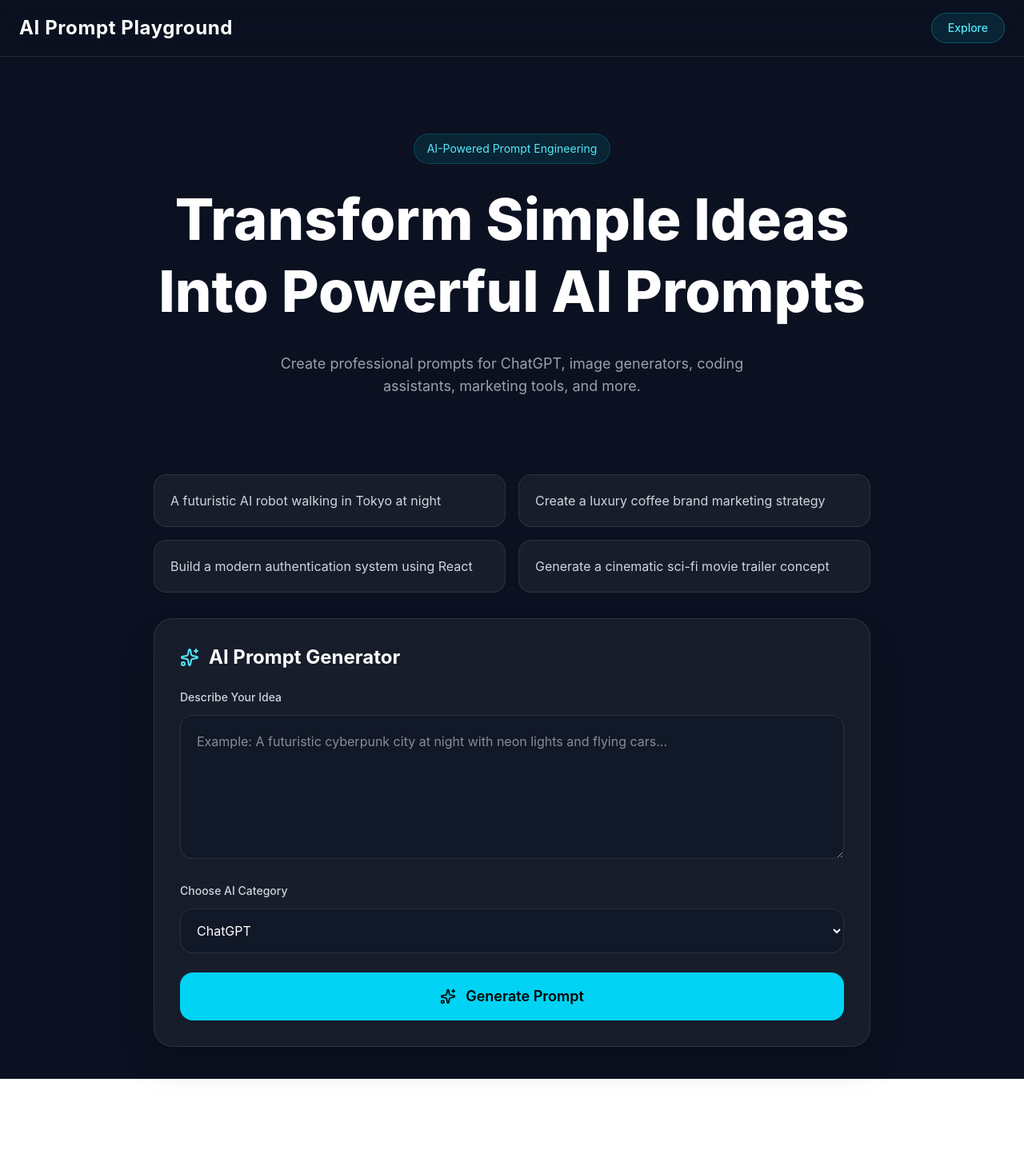
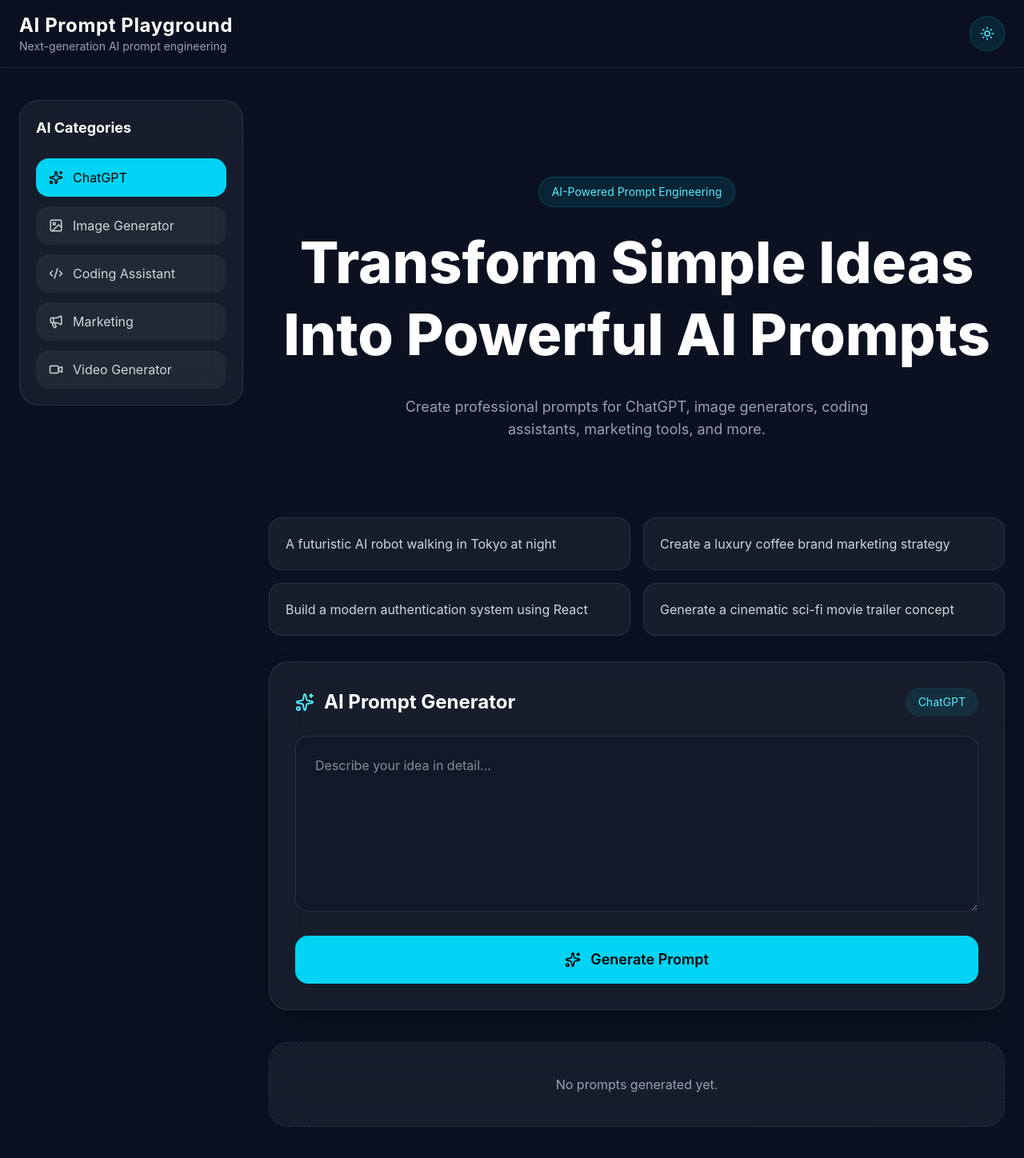
Before and after one commit to djabranemmd/ai-prompt-playground, a React (Vite) app: page / in a window 1280 px wide. Shown: the whole page at 80% size. Before the commit the page ends 1349 px from the top, so only its background shows below. Built offline with nearby package versions, Linux system fonts and the light colour scheme.

Commit message:
Add sidebar and theme switcher

```diff
--- a/src/App.jsx
+++ b/src/App.jsx
@@ -5,9 +5,15 @@
 import Hero from './components/Hero'
 import PromptBox from './components/PromptBox'
 import PromptHistory from './components/PromptHistory'
+import Sidebar from './components/Sidebar'
 
 function App() {
   const [promptHistory, setPromptHistory] = useState([])
+
+  const [category, setCategory] =
+    useState('ChatGPT')
+
+  const [darkMode, setDarkMode] = useState(true)
 
   useEffect(() => {
     const savedPrompts =
@@ -17,8 +23,12 @@
     setPromptHistory(savedPrompts)
   }, [])
 
+  const themeClasses = darkMode
+    ? 'bg-[#0b1120] text-white'
+    : 'bg-[#f3f7ff] text-black'
+
   return (
-    <div className="min-h-screen bg-[#0b1120] text-white">
+    <div className={`min-h-screen transition ${themeClasses}`}>
       <Toaster position="top-right" />
 
       <div className="fixed inset-0 -z-10 overflow-hidden">
@@ -27,17 +37,31 @@
         <div className="absolute bottom-[-10%] right-[-10%] h-[400px] w-[400px] rounded-full bg-purple-500/20 blur-3xl" />
       </div>
 
-      <Navbar />
+      <Navbar
+        darkMode={darkMode}
+        setDarkMode={setDarkMode}
+      />
 
-      <main className="px-6">
-        <Hero />
-
-        <PromptBox
-          promptHistory={promptHistory}
-          setPromptHistory={setPromptHistory}
+      <main className="mx-auto grid max-w-7xl gap-8 px-6 py-10 lg:grid-cols-[280px_1fr]">
+        <Sidebar
+          category={category}
+          setCategory={setCategory}
         />
 
-        <PromptHistory prompts={promptHistory} />
+        <div>
+          <Hero />
+
+          <PromptBox
+            category={category}
+            promptHistory={promptHistory}
+            setPromptHistory={setPromptHistory}
+          />
+
+          <PromptHistory
+            prompts={promptHistory}
+            setPromptHistory={setPromptHistory}
+          />
+        </div>
       </main>
     </div>
   )
--- a/src/components/Navbar.jsx
+++ b/src/components/Navbar.jsx
@@ -1,13 +1,31 @@
-function Navbar() {
+import { Moon, Sun } from 'lucide-react'
+
+function Navbar({
+  darkMode,
+  setDarkMode,
+}) {
   return (
     <header className="border-b border-white/10 backdrop-blur-md">
       <div className="mx-auto flex max-w-7xl items-center justify-between px-6 py-4">
-        <h1 className="text-2xl font-bold tracking-wide">
-          AI Prompt Playground
-        </h1>
+        <div>
+          <h1 className="text-2xl font-bold tracking-wide">
+            AI Prompt Playground
+          </h1>
 
-        <button className="rounded-full border border-cyan-400/30 bg-cyan-400/10 px-5 py-2 text-sm font-medium text-cyan-300 transition hover:bg-cyan-400/20">
-          Explore
+          <p className="text-sm text-gray-400">
+            Next-generation AI prompt engineering
+          </p>
+        </div>
+
+        <button
+          onClick={() => setDarkMode(!darkMode)}
+          className="rounded-full border border-cyan-400/20 bg-cyan-400/10 p-3 text-cyan-300 transition hover:bg-cyan-400/20"
+        >
+          {darkMode ? (
+            <Sun size={18} />
+          ) : (
+            <Moon size={18} />
+          )}
         </button>
       </div>
     </header>
--- a/src/components/PromptBox.jsx
+++ b/src/components/PromptBox.jsx
@@ -7,12 +7,14 @@
 import SuggestionCards from './SuggestionCards'
 
 function PromptBox({
+  category,
   promptHistory,
   setPromptHistory,
 }) {
   const [idea, setIdea] = useState('')
-  const [category, setCategory] = useState('ChatGPT')
-  const [generatedPrompt, setGeneratedPrompt] = useState('')
+  const [generatedPrompt, setGeneratedPrompt] =
+    useState('')
+
   const [loading, setLoading] = useState(false)
 
   const handleGeneratePrompt = () => {
@@ -51,7 +53,9 @@
 
   const handleCopy = async () => {
     try {
-      await navigator.clipboard.writeText(generatedPrompt)
+      await navigator.clipboard.writeText(
+        generatedPrompt
+      )
 
       toast.success('Prompt copied to clipboard!')
     // eslint-disable-next-line no-unused-vars
@@ -61,7 +65,7 @@
   }
 
   return (
-    <section className="mx-auto max-w-4xl pb-10">
+    <section className="pb-10">
       <SuggestionCards setIdea={setIdea} />
 
       <motion.div
@@ -70,7 +74,8 @@
         transition={{ duration: 0.5 }}
         className="rounded-3xl border border-white/10 bg-white/5 p-8 shadow-2xl backdrop-blur-xl"
       >
-        <div className="mb-6 flex items-center gap-3">
+        <div className="mb-6 flex items-center justify-between">
+          <div className="flex items-center gap-3">
             <Sparkles className="text-cyan-300" />
 
             <h2 className="text-2xl font-bold">
@@ -78,37 +83,18 @@
             </h2>
           </div>
 
+          <span className="rounded-full bg-cyan-400/10 px-4 py-2 text-sm text-cyan-300">
+            {category}
+          </span>
+        </div>
+
         <div className="space-y-6">
-          <div>
-            <label className="mb-3 block text-sm font-medium text-gray-300">
-              Describe Your Idea
-            </label>
-
           <textarea
             value={idea}
             onChange={(e) => setIdea(e.target.value)}
-              placeholder="Example: A futuristic cyberpunk city at night with neon lights and flying cars..."
-              className="min-h-[180px] w-full rounded-2xl border border-white/10 bg-[#111827] p-5 text-white outline-none transition focus:border-cyan-400"
+            placeholder="Describe your idea in detail..."
+            className="min-h-[220px] w-full rounded-2xl border border-white/10 bg-[#111827] p-6 text-white outline-none transition focus:border-cyan-400"
           />
-          </div>
-
-          <div>
-            <label className="mb-3 block text-sm font-medium text-gray-300">
-              Choose AI Category
-            </label>
-
-            <select
-              value={category}
-              onChange={(e) => setCategory(e.target.value)}
-              className="w-full rounded-2xl border border-white/10 bg-[#111827] p-4 text-white outline-none transition focus:border-cyan-400"
-            >
-              <option>ChatGPT</option>
-              <option>Image Generator</option>
-              <option>Coding Assistant</option>
-              <option>Marketing</option>
-              <option>Video Generator</option>
-            </select>
-          </div>
 
           <motion.button
             whileHover={{ scale: 1.02 }}
@@ -119,7 +105,10 @@
           >
             {loading ? (
               <>
-                <Wand2 className="animate-spin" size={20} />
+                <Wand2
+                  className="animate-spin"
+                  size={20}
+                />
 
                 AI is thinking...
               </>
@@ -136,20 +125,12 @@
             <motion.div
               initial={{ opacity: 0, y: 20 }}
               animate={{ opacity: 1, y: 0 }}
-              transition={{ duration: 0.4 }}
-              className="mt-8 rounded-2xl border border-cyan-400/20 bg-[#111827] p-6"
+              className="rounded-2xl border border-cyan-400/20 bg-[#111827] p-6"
             >
               <div className="mb-4 flex items-center justify-between">
-                <div className="flex items-center gap-3">
-                  <Sparkles
-                    size={18}
-                    className="text-cyan-300"
-                  />
-
                 <h3 className="text-lg font-semibold text-cyan-300">
                   Generated Prompt
                 </h3>
-                </div>
 
                 <button
                   onClick={handleCopy}
--- a/src/components/PromptHistory.jsx
+++ b/src/components/PromptHistory.jsx
@@ -1,17 +1,46 @@
-import { History } from 'lucide-react'
+import toast from 'react-hot-toast'
+import { Trash2, History } from 'lucide-react'
 
-function PromptHistory({ prompts }) {
-  if (prompts.length === 0) return null
+function PromptHistory({
+  prompts,
+  setPromptHistory,
+}) {
+  if (prompts.length === 0) {
+    return (
+      <div className="rounded-3xl border border-dashed border-white/10 bg-white/5 p-10 text-center text-gray-400 backdrop-blur-xl">
+        No prompts generated yet.
+      </div>
+    )
+  }
+
+  const clearHistory = () => {
+    localStorage.removeItem('promptHistory')
+
+    setPromptHistory([])
+
+    toast.success('Prompt history cleared!')
+  }
 
   return (
-    <section className="mx-auto mt-10 max-w-4xl pb-24">
+    <section className="pb-24">
       <div className="rounded-3xl border border-white/10 bg-white/5 p-8 shadow-2xl backdrop-blur-xl">
-        <div className="mb-6 flex items-center gap-3">
-          <History className="text-cyan-300" />
+        <div className="mb-6 flex items-center justify-between">
+          <div className="flex items-center gap-3">
+            <History className="text-cyan-300" />
 
-          <h2 className="text-2xl font-bold">
-            Prompt History
-          </h2>
+            <h2 className="text-2xl font-bold">
+              Prompt History
+            </h2>
+          </div>
+
+          <button
+            onClick={clearHistory}
+            className="flex items-center gap-2 rounded-xl border border-red-500/20 bg-red-500/10 px-4 py-2 text-sm text-red-300 transition hover:bg-red-500/20"
+          >
+            <Trash2 size={16} />
+
+            Clear
+          </button>
         </div>
 
         <div className="space-y-4">
--- /dev/null
+++ b/src/components/Sidebar.jsx
@@ -0,0 +1,66 @@
+import {
+  Sparkles,
+  Image,
+  Code2,
+  Megaphone,
+  Video,
+} from 'lucide-react'
+
+const categories = [
+  {
+    name: 'ChatGPT',
+    icon: Sparkles,
+  },
+  {
+    name: 'Image Generator',
+    icon: Image,
+  },
+  {
+    name: 'Coding Assistant',
+    icon: Code2,
+  },
+  {
+    name: 'Marketing',
+    icon: Megaphone,
+  },
+  {
+    name: 'Video Generator',
+    icon: Video,
+  },
+]
+
+function Sidebar({ category, setCategory }) {
+  return (
+    <aside className="sticky top-6 h-fit rounded-3xl border border-white/10 bg-white/5 p-5 backdrop-blur-xl">
+      <h2 className="mb-6 text-lg font-bold text-white">
+        AI Categories
+      </h2>
+
+      <div className="space-y-3">
+        {categories.map((item) => {
+          const Icon = item.icon
+
+          const active = category === item.name
+
+          return (
+            <button
+              key={item.name}
+              onClick={() => setCategory(item.name)}
+              className={`flex w-full items-center gap-3 rounded-2xl px-4 py-3 text-left transition ${
+                active
+                  ? 'bg-cyan-400 text-black'
+                  : 'bg-white/5 text-gray-300 hover:bg-white/10'
+              }`}
+            >
+              <Icon size={18} />
+
+              {item.name}
+            </button>
+          )
+        })}
+      </div>
+    </aside>
+  )
+}
+
+export default Sidebar
```
Lines whose indentation alone changed are shown as unchanged.
